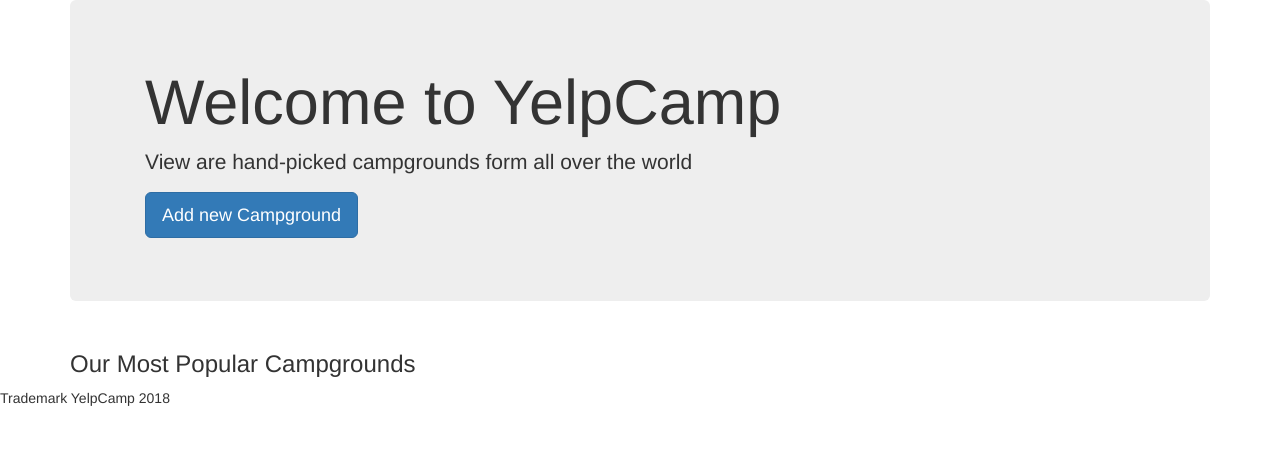
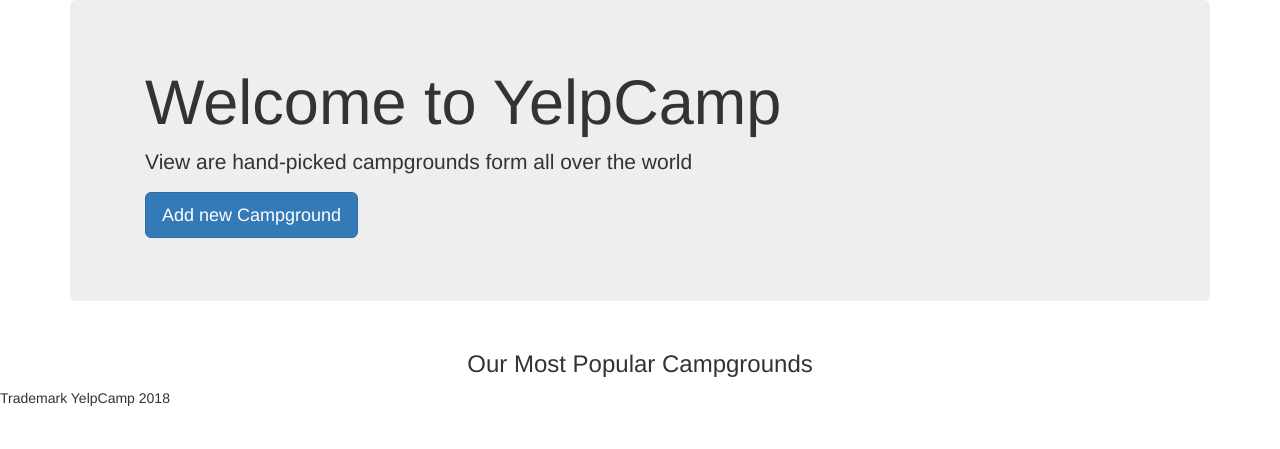
Before and after one commit to sjondegast/yelpcamp-clone, a Node server app: template views/campgrounds.ejs in a window 1280 px wide. Shown: the top 449 px of the page. Run offline with Node 20, Linux system fonts and the light colour scheme; the template is opened without the code that fills it, so the values that code supplies are empty.

Commit message:
text center row

```diff
--- a/views/campgrounds.ejs
+++ b/views/campgrounds.ejs
@@ -10,7 +10,7 @@
         </div>
     </header>
 
-    <div class="row" style="display: flex; flex-wrap: wrap;">
+    <div class="row text-center" style="display: flex; flex-wrap: wrap;">
         <div class="col-lg-12">
             <h3>Our Most Popular Campgrounds</h3>
         </div>
```
